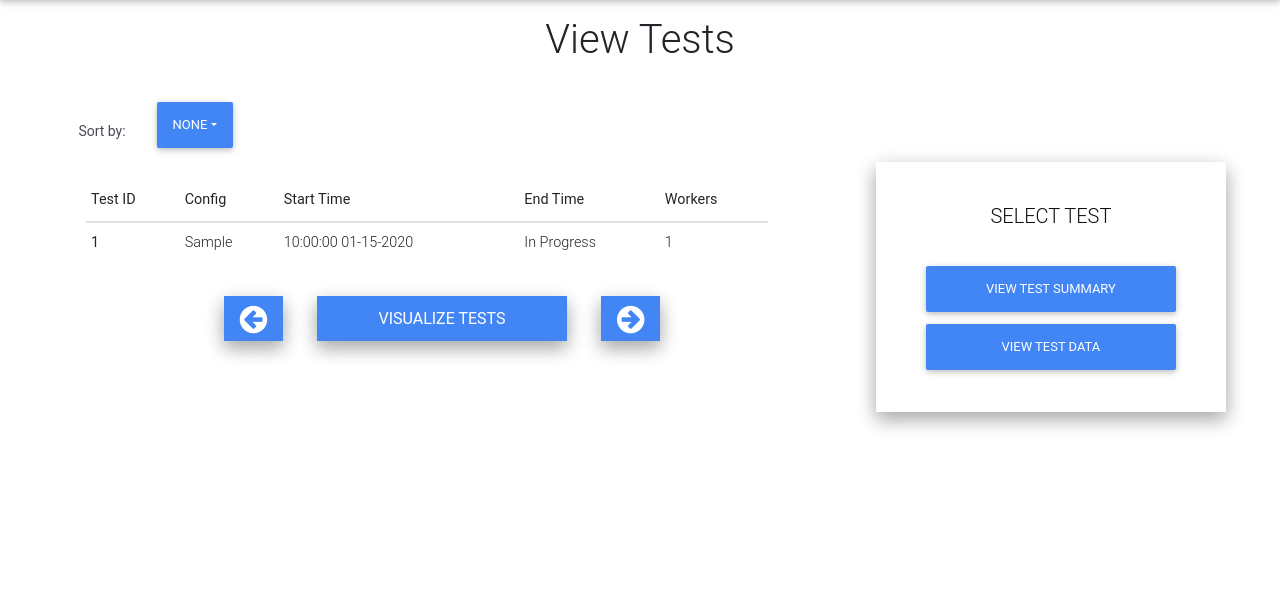
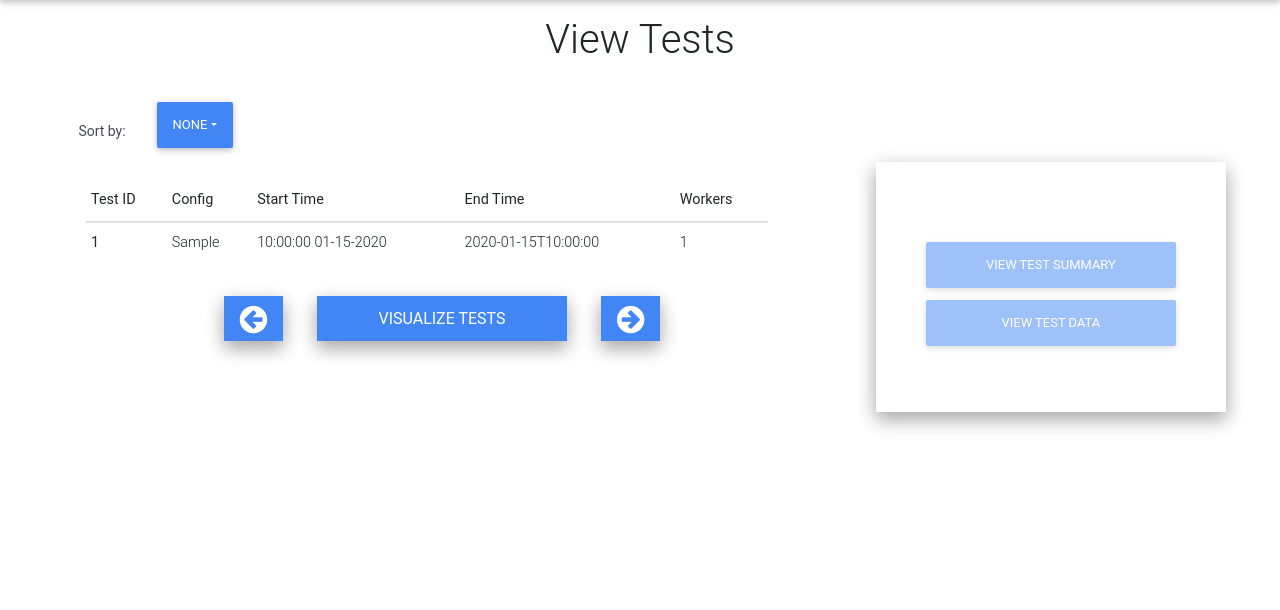
Before and after one commit to carlklier/Nile_IoT, a Flask app: page /tests/ in a window 1280 px wide. Shown: the part 56-666 px from the top of the page. Run offline with Flask 2, Linux system fonts and the light colour scheme; tables that the repository leaves empty hold one stand-in row (values such as "Sample post"); parts of the project's set-up code (start-up, migrations or seed data) failed here and were passed over; some libraries are stand-ins or nearby versions.

Commit message:
Added pagination for test table and more element functionality

```diff
--- a/loadtest_webservice/app/static/css/style.css
+++ b/loadtest_webservice/app/static/css/style.css
@@ -40,6 +40,13 @@
     font-weight: 400;
     font-size: 14px;
     padding-bottom: 4px;
+}
+
+.bottom-text {
+    color: rgb(73, 73, 87);
+    font-weight: 400;
+    font-size: 14px;
+    margin-top: 4px;
 }
 
 .text-group {
--- a/loadtest_webservice/app/templates/index.html
+++ b/loadtest_webservice/app/templates/index.html
@@ -6,21 +6,32 @@
 {% block body %}
 <script>
     $(document).ready(function() {
+
+        // TODO: This script needs to move to script.js
+        // once we can extract the test list from Flask
+
         /**
          Initialize local variables
         */
         var $sortBy = "workers"
         var $tableRows = $('.table-select');
         var $selectedTest = ""
+        var current_page = 1;
+        var records_per_page = 5;
 
         // Get list of tests from Flask as JSON
         var list = {{ tests|tojson }};
+
+        window.onload = function() {
+            // Paginate
+            changePage(1);
 
             // Initialize view test header
             document.getElementById("view-test").innerHTML = "Select Test"
 
             // Initialize unfinished test end time
-        list.forEach(iterate);
+            list.forEach(iterate)
+        }
 
         /**
         * Highlight a selected a table row
@@ -30,6 +41,8 @@
             $(this).addClass('selected');
             $selectedTest = $(this).find('th:first').text()
             document.getElementById("view-test").innerHTML =  "View Test " + $selectedTest
+            view = document.getElementById("view-summary")
+            view.style.opacity = 1
         });
 
         /**
@@ -58,19 +71,25 @@
             list.forEach(iterate)
         });
 
+        // View test-specific information page
         $("#view-summary").click(function() {
             console.log("view sum")
-            window.open("http://localhost:5000/tests/" + $selectedTest,"_self")
+            window.open("http://localhost:5000/tests/" + $selectedTest, "_self")
+        });
+
+        // Visualize Tests navigates to /graphs/
+        $("#graphs").click(function() {
+            console.log("view graphs")
+            window.open("http://localhost:5000/graphs/", "_self")
         });
 
         // Modify the table HTML to match the current sorting
         // of the test list
-        function iterate(test, index)
-            {
+        function iterate(test, index) {
             console.log(test)
             index += 1
 
-                if (test.end = '0001-01-01T00:00:00') test.end = "In Progress"
+            if (test.end === '0001-01-01T00:00:00') test.end = "In Progress"
 
             document.getElementById(index + '-id').innerHTML = test.id
             document.getElementById(index + '-cfg').innerHTML = test.config
@@ -78,6 +97,79 @@
             document.getElementById(index + '-end').innerHTML = test.end
             document.getElementById(index + '-workers').innerHTML = test.workers
         }
+
+        /**
+        * Decrement page counter and update table
+        */
+        $("#prev").click(function()
+        {
+            if (current_page > 1) {
+                current_page--;
+                changePage(current_page);
+            }
+        })
+
+        /**
+        * Increment page counter and update table
+        */
+        $("#next").click(function()
+        {
+            if (current_page < numPages()) {
+                current_page++;
+                changePage(current_page);
+            }
+        })
+
+        /**
+        * Only show tests within the specified page,
+        * and hide the rest
+        */
+        function changePage(page)
+        {
+            var btn_next = document.getElementById("next")
+            var btn_prev = document.getElementById("prev")
+            var listing_table = document.getElementById("table")
+            var page_span = document.getElementById("page")
+
+            // Validate page
+            if (page < 1) page = 1;
+            if (page > numPages()) page = numPages()
+
+            var bottom = (page-1) * records_per_page
+            var top = page * records_per_page
+
+            // Only show items in the given page
+            for (var i = 1; i <= list.length; i++) {
+                current = document.getElementById(i + "-idx");
+                if (i <= bottom)  // 2 pages < 2
+                    current.style.display = 'none'
+                else if (i > bottom && i <= top)
+                    current.style.display = '' // 2 pages < 4 > 2
+                else if (i > top)  // >= 4
+                    current.style.display = 'none'
+            }
+
+            // Update page buttons
+            btn_prev.style.opacity = page == 1 ? .5 : 1
+            btn_next.style.opacity = page == numPages() ? .5 : 1
+            btn_prev.style.outline = 'none'
+            btn_next.style.outline = 'none'
+
+            // Deselect selected rows, if any
+            $tableRows.removeClass('selected');
+
+            var info = document.getElementById("shown")
+            info.innerHTML = "Showing tests " +
+                    (bottom + 1) + "-" +
+                    Math.min(top, list.length) +
+                    " of " + list.length
+        }
+
+        function numPages()
+        {
+            return Math.ceil(list.length / records_per_page);
+        }
+
     })
 
 
@@ -121,7 +213,7 @@
                     </thead>
                     <tbody id="table">
                         {% for test in tests %}
-                                <tr class="table-select">
+                                <tr id="{{ loop.index }}-idx" class="table-select">
                                     <th id="{{ loop.index }}-id" scope="row">{{ test.id }}</th>
                                     <td id="{{ loop.index }}-cfg">{{ test.config }}</td>
                                     <td id="{{ loop.index }}-start">{{ test.start }}</td>
@@ -134,11 +226,13 @@
             </div>
             <div class="row">
                 <div class="text-center btn-center">
-                    <button class="arrow-btn btn-primary z-depth-2"><i class="fa fa-arrow-circle-left"></i></button>
+                    <button id="prev" class="arrow-btn btn-primary z-depth-2"><i class="fa fa-arrow-circle-left"></i></button>
 
-                    <button class="btn-middle btn-primary text-uppercase z-depth-2">Visualize Tests</button>
+                    <button id="graphs" class="btn-middle btn-primary text-uppercase z-depth-2">Visualize Tests</button>
 
-                    <button class="arrow-btn btn-primary z-depth-2"><i class="fa fa-arrow-circle-right"></i></button>
+                    <button id="next"  class="arrow-btn btn-primary z-depth-2"><i class="fa fa-arrow-circle-right"></i></button>
+
+                    <div id="shown" class="bottom-text" style="color:grey;margin-top: 2%;align-self: center;margin-left: 5%;"></div>
                 </div>
             </div>
         </div>
@@ -148,9 +242,9 @@
                 <h5 id="view-test" class="text-uppercase text-center" style="padding-top:10%;"></h5>
                 <br>
                 <div style="width:100%;margin:auto">
-                    <button id="view-summary" type="button" class="btn btn-primary" style="width:250px">View Test Summary</button>
+                    <button id="view-summary" type="button" class="btn btn-primary" style="width:250px;opacity:.5">View Test Summary</button>
                     <br>
-                    <button  id="view-data"type="button" class="btn btn-primary"style="width:250px">View Test Data</button>
+                    <button  id="view-data"type="button" class="btn btn-primary"style="width:250px;opacity:.5">View Test Data</button>
                 </div>
             </div>
         </div>
--- a/loadtest_webservice/webservice.py
+++ b/loadtest_webservice/webservice.py
@@ -30,8 +30,12 @@
 
 @app.route("/tests/")
 def view_tests():
-    tests = Test.query.all()
+
+    # Get list of tests, most recent first
+    tests = db.session.query(Test).order_by(Test.id.desc()).all()
     output = []
+
+    # Convert tests to JSON and make datetimes readable
     if len(tests) > 0:
         for test in tests:
             test_schema = TestSchema()
@@ -177,13 +181,12 @@
 def finalize_test():
     global CURRENT_TEST
 
-    #Get data sent
     data = request.get_json()
-    #Get the test id
     test = db.session.query(Test).order_by(Test.id.desc()).first()
-    #update the attributes of that test
-    db.session.flush()
-    setattr(test, 'end', data['end'])
+
+    # Give the test an end time and reset
+    # the current test
+    test.end = data['end']
 
     prev_test = CURRENT_TEST
     CURRENT_TEST = None
@@ -191,6 +194,7 @@
     try:
         db.session.add(test)
         db.session.commit()
+        db.session.flush()
         return "Finalized test with ID: " + str(prev_test) + "\n"
     except:
         return Response("Failed to finalize test.", status=400, mimetype='application/json')
```
Lines whose indentation alone changed are shown as unchanged.
